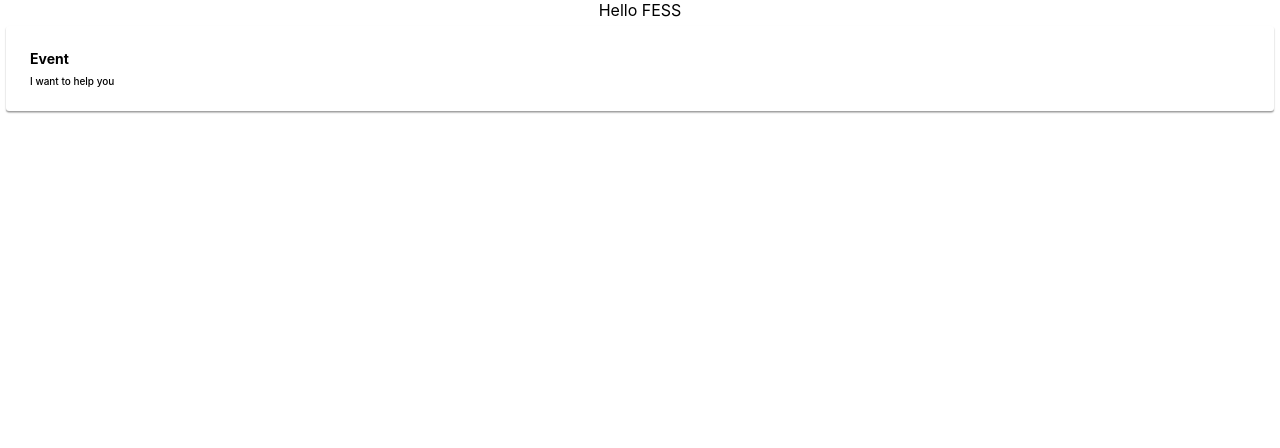
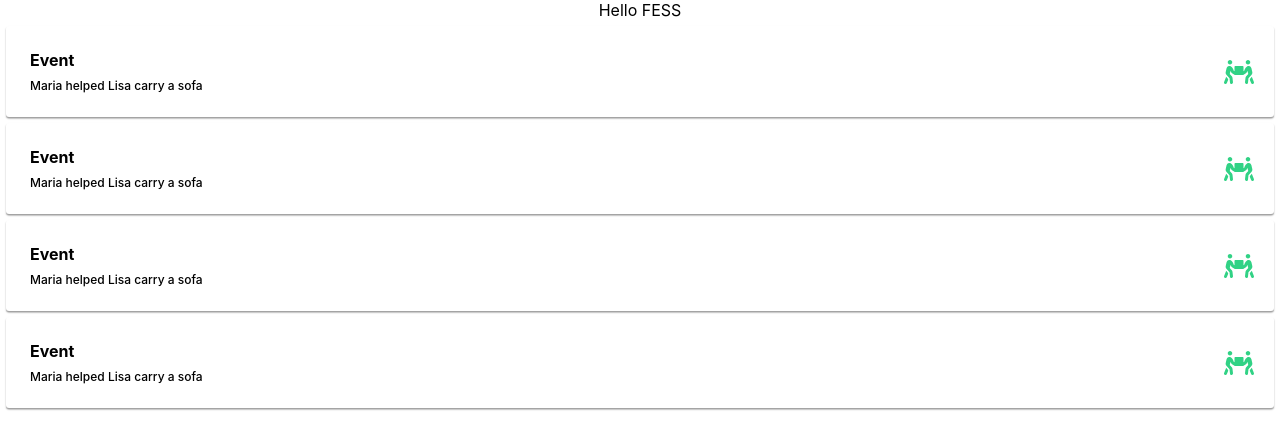
Before and after one commit to Vlad-Ber/Local_Heroes, a React (Create React App) app: page / in a window 1280 px wide. Shown: the top 448 px of the page. Built offline with nearby package versions, Linux system fonts and the light colour scheme.

Commit message:
EventItem component first impl

```diff
--- a/package.json
+++ b/package.json
@@ -3,6 +3,9 @@
   "version": "0.1.0",
   "private": true,
   "dependencies": {
+    "@fortawesome/fontawesome-svg-core": "^1.2.28",
+    "@fortawesome/free-solid-svg-icons": "^5.13.0",
+    "@fortawesome/react-fontawesome": "^0.1.9",
     "@testing-library/jest-dom": "^4.2.4",
     "@testing-library/react": "^9.3.2",
     "@testing-library/user-event": "^7.1.2",
--- a/src/App.js
+++ b/src/App.js
@@ -5,9 +5,12 @@ import EventItem from './components/EventItem.js';
 
 function App() {
   return (
-    <div className="App">
+    <div className="App" style={{ fontFamily: 'Inter' }}>
       Hello FESS
-      <EventItem title="Event" description="I want to help you"/>
+      <EventItem title="Event" description="Maria helped Lisa carry a sofa"/>
+      <EventItem title="Event" description="Maria helped Lisa carry a sofa"/>
+      <EventItem title="Event" description="Maria helped Lisa carry a sofa"/>
+      <EventItem title="Event" description="Maria helped Lisa carry a sofa"/>
     </div>
   );
 }
--- a/src/components/EventItem.js
+++ b/src/components/EventItem.js
@@ -1,5 +1,9 @@
 import React, { Component } from 'react';
+
 import styled from 'styled-components'
+
+import { FontAwesomeIcon } from '@fortawesome/react-fontawesome'
+import { faPeopleCarry } from '@fortawesome/free-solid-svg-icons'
 
 
 class EventItem extends Component {
@@ -8,13 +12,28 @@ class EventItem extends Component {
         return(
             <EventItemWrapper>
 
-                <div style={{ fontWeight: '700', fontSize: '14px', padding: '4px' }}>
-                    { this.props.title }
+                <div style={{ display: 'flex', flexDirection: 'column', alignItems: 'start'}}>
+                    <div style={{ fontWeight: '700', fontSize: '16px', padding: '4px' }}>
+                        { this.props.title }
+                    </div>
+
+                    <div style={{ fontWeight: '500', fontSize: '12px', padding: '4px', alignItems: 'start' }}>
+                        { this.props.description }
+                    </div>
+
                 </div>
 
-                <div style={{ fontWeight: '500', fontSize: '10px', padding: '4px' }}>
-                    { this.props.description }
-                </div>
+                <FontAwesomeIcon
+                    style={{
+                        display: 'flex',
+                        justifyContent: 'center',
+                        padding: '4x',
+                        fontSize: '24px',
+                        color: '#31D285'
+                    }}
+                    icon={faPeopleCarry}
+                />
+
 
             </EventItemWrapper>
         );
@@ -24,15 +43,13 @@ class EventItem extends Component {
 
 const EventItemWrapper = styled.div`
     display: flex;
-    flex-direction: column;
+    flex-direction: row;
+    justify-content: space-between;
+    align-items: center;
     padding: 20px;
     margin: 6px;
-    align-items: start;
     box-shadow: 0px 1.5px 1.5px rgba(0, 0, 0, 0.4);
     border-radius: 3px;
-
 `
 
-
-
 export default EventItem;
```
Also changed, not shown: 2 other files (tests, documents, lock files or other folders).
